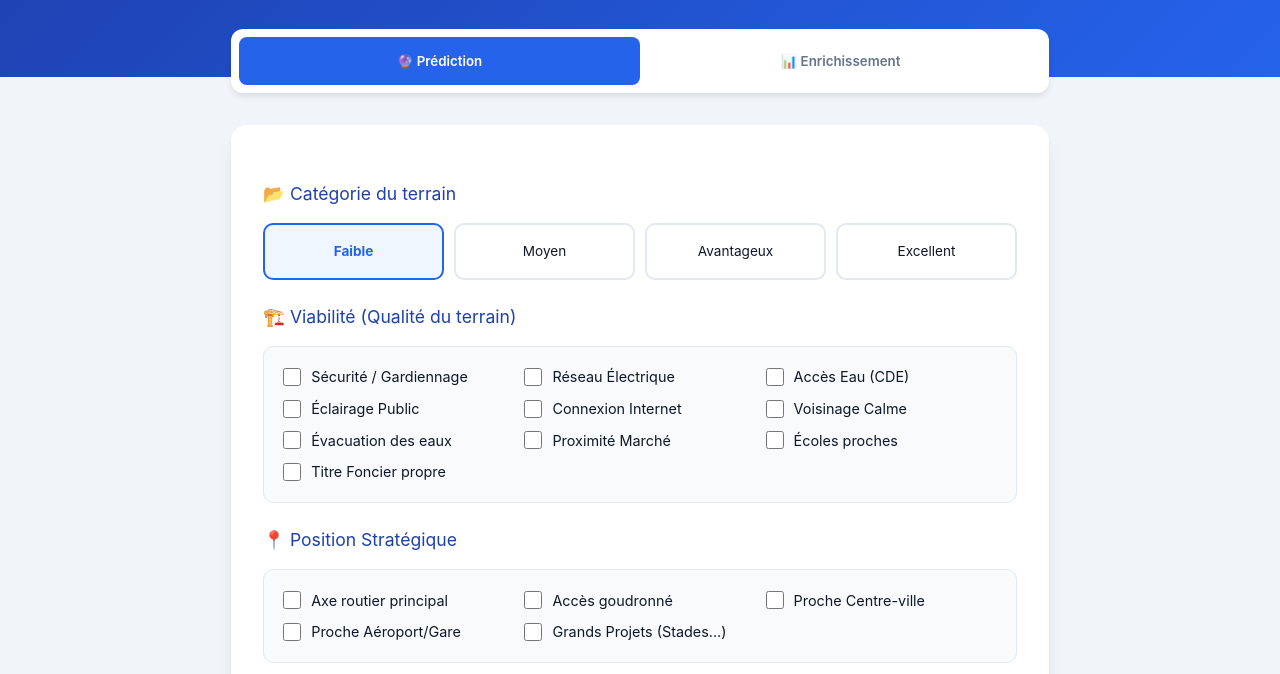
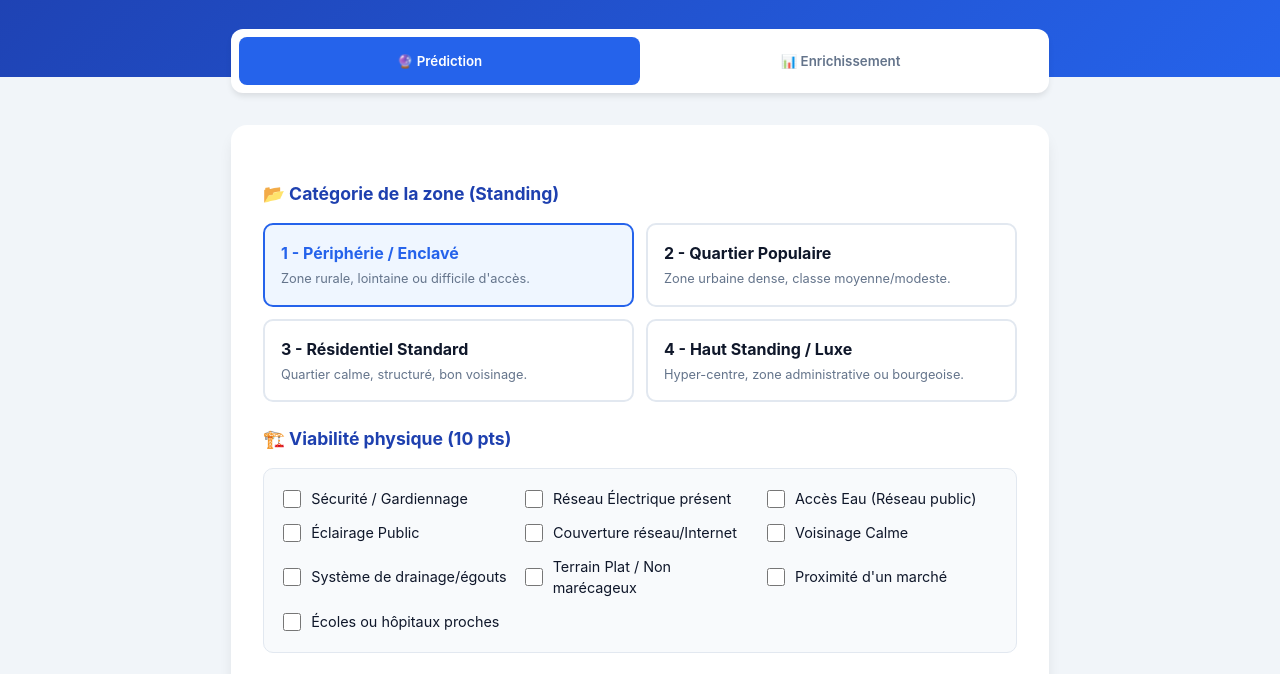
Before and after one commit to TCHOUANBOU-JEAN-NELSON/tchouanbou_24F2830_tpinf232, a plain HTML site: page index.html in a window 1280 px wide. Shown: the part 123-797 px from the top of the page. Drawn offline with Linux system fonts and the light colour scheme.

Commit message:
3th Update index.html

```diff
--- a/index.html
+++ b/index.html
@@ -54,32 +54,34 @@
         .view.active { display: block; }
 
         /* Formulaire */
-        .section-title { margin: 1.5rem 0 1rem; font-size: 1.1rem; display: flex; align-items: center; gap: 8px; color: var(--secondary); }
+        .section-title { margin: 1.5rem 0 1rem; font-size: 1.1rem; display: flex; align-items: center; gap: 8px; color: var(--secondary); font-weight: bold; }
 
-        /* Catégories stylisées */
-        .cat-grid { display: grid; grid-template-columns: repeat(4, 1fr); gap: 10px; margin-bottom: 1.5rem; }
+        /* Catégories stylisées et détaillées */
+        .cat-grid { display: grid; grid-template-columns: repeat(2, 1fr); gap: 12px; margin-bottom: 1.5rem; }
         .cat-card {
             border: 2px solid #e2e8f0;
-            padding: 1rem 0.5rem;
-            text-align: center;
+            padding: 1rem;
             border-radius: 10px;
             cursor: pointer;
             transition: 0.2s;
-            font-size: 0.85rem;
+            display: flex;
+            flex-direction: column;
         }
+        .cat-title { font-weight: bold; font-size: 1rem; margin-bottom: 4px; }
+        .cat-desc { font-size: 0.8rem; color: #64748b; }
+
         input[type="radio"] { display: none; }
         input[type="radio"]:checked + .cat-card {
             border-color: var(--primary);
             background: #eff6ff;
-            font-weight: bold;
-            color: var(--primary);
         }
+        input[type="radio"]:checked + .cat-card .cat-title { color: var(--primary); }
 
         /* Critères (Checkboxes) */
         .criteria-list {
             display: grid;
             grid-template-columns: repeat(auto-fit, minmax(200px, 1fr));
-            gap: 10px;
+            gap: 12px;
             background: #f8fafc;
             padding: 1.2rem;
             border-radius: 10px;
@@ -115,6 +117,12 @@
         .result { margin-top: 1.5rem; padding: 1.5rem; border-radius: 10px; display: none; animation: slideUp 0.4s; }
         @keyframes slideUp { from { opacity:0; transform: translateY(10px); } to { opacity:1; transform: translateY(0); } }
 
+        .title-bonus {
+            margin-top: 15px;
+            padding-top: 15px;
+            border-top: 2px dashed #cbd5e1;
+        }
+
         footer { text-align: center; padding: 2rem; color: #64748b; font-size: 0.8rem; }
     </style>
 </head>
@@ -133,7 +141,8 @@
 
     <div id="pred-view" class="view active">
         <form onsubmit="handleSubmit(event, 'prediction')">
-            <div id="form-content-pred"></div> <button type="submit" class="btn-submit">Calculer l'estimation</button>
+            <div id="form-content-pred"></div>
+            <button type="submit" class="btn-submit">Calculer l'estimation</button>
         </form>
         <div id="pred-res" class="result"></div>
     </div>
@@ -141,7 +150,7 @@
     <div id="train-view" class="view">
         <form onsubmit="handleSubmit(event, 'train')">
             <div id="form-content-train"></div>
-            <div class="section-title">💰 Valeur constatée</div>
+            <div class="section-title">💰 Valeur de base constatée (sans titre)</div>
             <input type="number" id="t-valeur" class="input-price" placeholder="Prix réel du terrain (ex: 15000)" required>
             <button type="submit" class="btn-submit" style="background: var(--accent);">Ajouter au modèle</button>
         </form>
@@ -157,43 +166,51 @@
 <script>
     const API_URL = "https://tchouanbou-jean-nelson-24f2830tpinf232-production.up.railway.app";
 
-    // Configuration des critères (Shared between both forms)
+    const categories = [
+        { val: 1, title: "1 - Périphérie / Enclavé", desc: "Zone rurale, lointaine ou difficile d'accès." },
+        { val: 2, title: "2 - Quartier Populaire", desc: "Zone urbaine dense, classe moyenne/modeste." },
+        { val: 3, title: "3 - Résidentiel Standard", desc: "Quartier calme, structuré, bon voisinage." },
+        { val: 4, title: "4 - Haut Standing / Luxe", desc: "Hyper-centre, zone administrative ou bourgeoise." }
+    ];
+
     const criteriaHTML = (prefix) => `
-        <div class="section-title">📂 Catégorie du terrain</div>
+        <div class="section-title">📂 Catégorie de la zone (Standing)</div>
         <div class="cat-grid">
-            ${[1, 2, 3, 4].map(i => `
+            ${categories.map(c => `
                 <label>
-                    <input type="radio" name="${prefix}-cat" value="${i}" ${i===1?'checked':''} required>
-                    <div class="cat-card">${i===1?'Faible':i===2?'Moyen':i===3?'Avantageux':'Excellent'}</div>
+                    <input type="radio" name="${prefix}-cat" value="${c.val}" ${c.val===1?'checked':''} required>
+                    <div class="cat-card">
+                        <span class="cat-title">${c.title}</span>
+                        <span class="cat-desc">${c.desc}</span>
+                    </div>
                 </label>
             `).join('')}
         </div>
 
-        <div class="section-title">🏗️ Viabilité (Qualité du terrain)</div>
+        <div class="section-title">🏗️ Viabilité physique (10 pts)</div>
         <div class="criteria-list" id="${prefix}-viability">
             <label class="item"><input type="checkbox" value="1"> Sécurité / Gardiennage</label>
-            <label class="item"><input type="checkbox" value="1"> Réseau Électrique</label>
-            <label class="item"><input type="checkbox" value="1"> Accès Eau (CDE)</label>
+            <label class="item"><input type="checkbox" value="1"> Réseau Électrique présent</label>
+            <label class="item"><input type="checkbox" value="1"> Accès Eau (Réseau public)</label>
             <label class="item"><input type="checkbox" value="1"> Éclairage Public</label>
-            <label class="item"><input type="checkbox" value="1"> Connexion Internet</label>
+            <label class="item"><input type="checkbox" value="1"> Couverture réseau/Internet</label>
             <label class="item"><input type="checkbox" value="1"> Voisinage Calme</label>
-            <label class="item"><input type="checkbox" value="1"> Évacuation des eaux</label>
-            <label class="item"><input type="checkbox" value="1"> Proximité Marché</label>
-            <label class="item"><input type="checkbox" value="1"> Écoles proches</label>
-            <label class="item"><input type="checkbox" value="1"> Titre Foncier propre</label>
+            <label class="item"><input type="checkbox" value="1"> Système de drainage/égouts</label>
+            <label class="item"><input type="checkbox" value="1"> Terrain Plat / Non marécageux</label>
+            <label class="item"><input type="checkbox" value="1"> Proximité d'un marché</label>
+            <label class="item"><input type="checkbox" value="1"> Écoles ou hôpitaux proches</label>
         </div>
 
-        <div class="section-title">📍 Position Stratégique</div>
+        <div class="section-title">📍 Position Stratégique (10 pts)</div>
         <div class="criteria-list" id="${prefix}-position">
             <label class="item"><input type="checkbox" value="2"> Axe routier principal</label>
             <label class="item"><input type="checkbox" value="2"> Accès goudronné</label>
             <label class="item"><input type="checkbox" value="2"> Proche Centre-ville</label>
             <label class="item"><input type="checkbox" value="2"> Proche Aéroport/Gare</label>
-            <label class="item"><input type="checkbox" value="2"> Grands Projets (Stades...)</label>
+            <label class="item"><input type="checkbox" value="2"> Infrastructures Majeures (Stade...)</label>
         </div>
     `;
 
-    // Initialisation des formulaires
     document.getElementById('form-content-pred').innerHTML = criteriaHTML('p');
     document.getElementById('form-content-train').innerHTML = criteriaHTML('t');
 
@@ -221,7 +238,7 @@
 
         resDiv.style.display = "block";
         resDiv.style.background = "#f1f5f9";
-        resDiv.innerHTML = "⌛ Analyse en cours...";
+        resDiv.innerHTML = "⌛ Interrogation du modèle IA...";
 
         let url = `${API_URL}/${mode === 'prediction' ? 'prediction' : 'entrener'}?categorie=${cat}&viabilite=${viab}&position=${pos}`;
         if(mode === 'train') url += `&valeur=${document.getElementById('t-valeur').value}`;
@@ -234,17 +251,30 @@
             resDiv.style.border = "1px solid #10b981";
 
             if(mode === 'prediction') {
+                const baseValue = data.prediction;
+                const titledValue = baseValue * 1.70; // +70% pour un terrain titré
+
                 resDiv.innerHTML = `
-                    <div style="font-size: 0.9rem; color: #64748b">Estimation suggérée :</div>
-                    <div style="font-size: 1.8rem; font-weight: bold; color: #065f46">${data.prediction.toLocaleString()} FCFA</div>
-                    <div style="margin-top: 10px; font-size: 0.8rem">Fiabilité du modèle : ${(data.coef_determination*100).toFixed(2)}%</div>
+                    <div style="font-size: 0.9rem; color: #64748b">Estimation de base (Terrain coutumier) :</div>
+                    <div style="font-size: 1.8rem; font-weight: bold; color: #0f172a">${baseValue.toLocaleString('fr-FR', {maximumFractionDigits: 0})} FCFA</div>
+
+                    <div class="title-bonus">
+                        <div style="font-size: 1rem; color: #b45309; font-weight: bold;">📜 Cas d'un terrain avec Titre Foncier (+70%)</div>
+                        <div style="font-size: 2rem; font-weight: bold; color: #d97706">${titledValue.toLocaleString('fr-FR', {maximumFractionDigits: 0})} FCFA</div>
+                        <div style="margin-top: 5px; font-size: 0.85rem; color: #64748b">
+                            Un terrain titré offre une sécurité juridique totale. Sur le marché, cette garantie fait grimper les prix d'au moins 70% par rapport à la valeur brute modélisée.
+                        </div>
+                    </div>
+
+                    <div style="margin-top: 15px; font-size: 0.8rem; text-align: right;">R² du modèle : ${(data.coef_determination*100).toFixed(2)}%</div>
                 `;
             } else {
-                resDiv.innerHTML = `✅ Donnée ajoutée ! Le modèle s'est affiné (R² : ${data.coef_determination.toFixed(4)})`;
+                resDiv.innerHTML = `✅ Donnée ajoutée avec succès ! L'IA s'est affinée (Nouveau R² : ${data.coef_determination.toFixed(4)})`;
             }
         } catch (err) {
             resDiv.style.background = "#fef2f2";
-            resDiv.innerHTML = "❌ Erreur : Serveur Railway injoignable.";
+            resDiv.style.border = "1px solid #ef4444";
+            resDiv.innerHTML = "❌ Erreur de connexion au serveur Railway. Vérifie que ton API est bien lancée.";
         }
     }
 </script>
```
